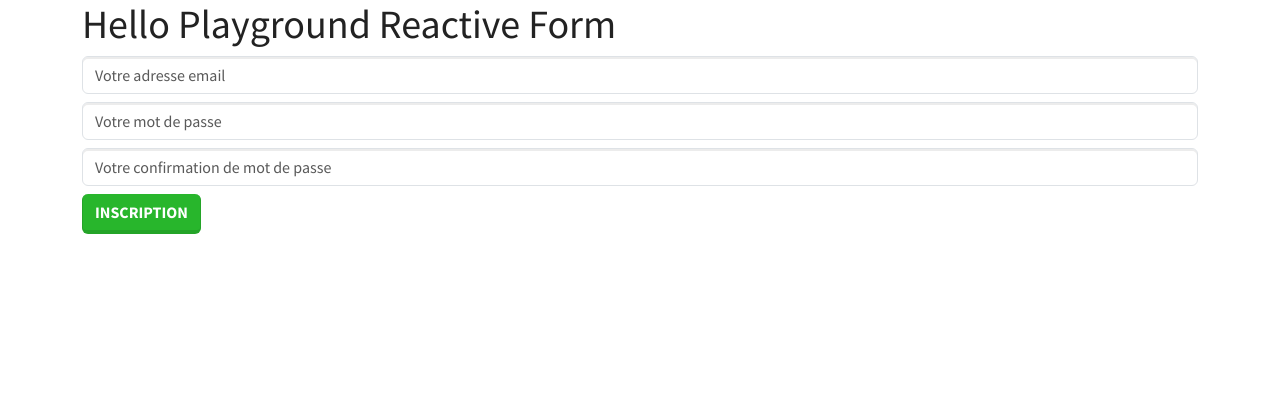
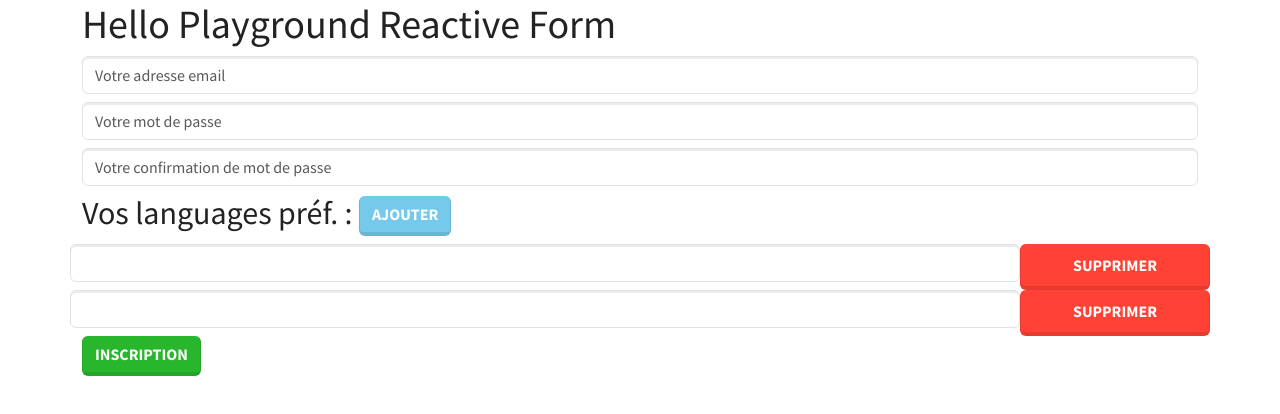
Before and after one commit to lechatgraphique/angular-avance, an Angular app: page / in a window 1280 px wide. Shown: the top 414 px of the page. Built offline with nearby package versions, Linux system fonts and the light colour scheme.

Commit message:
RF : Collections de champs avec FormArray

```diff
--- a/projects/playground/src/app/app.component.html
+++ b/projects/playground/src/app/app.component.html
@@ -48,6 +48,17 @@
       <small class="invalid-feedback" *ngIf="confirm.touched && confirm.hasError('minlength')">Doit avoir au minimum 3 caractères</small>
       <small class="invalid-feedback" *ngIf="confirm.touched && confirm.hasError('confirmPassword')">Mot de passe doit être identique</small>
     </div>
+    <h2>
+      Vos languages préf. :
+      <button type="button" class="btn btn-info" (click)="addLanguage()">Ajouter</button>
+    </h2>
+    <div class="alert alert-dismissible alert-primary" *ngIf="languages.controls.length === 0">
+      <strong>Oh snap!</strong> Vous n'avez pas de languages. Ajouter au moins deux languages
+    </div>
+    <div class="row" *ngFor="let language of languages.controls; let i = index">
+      <input [formControl]="language" class="form-control mb-2 col" type="text" name="{{language}}" id="{{language}}">
+      <button type="button" class="btn btn-danger col-2" (click)="languages.removeAt(i)">Supprimer</button>
+    </div>
     <button class="btn btn-success">Inscription</button>
   </form>
 </div>
--- a/projects/playground/src/app/app.component.ts
+++ b/projects/playground/src/app/app.component.ts
@@ -1,5 +1,13 @@
 import {Component} from '@angular/core';
-import {AbstractControl, AsyncValidatorFn, FormControl, FormGroup, ValidatorFn, Validators} from "@angular/forms";
+import {
+  AbstractControl,
+  AsyncValidatorFn,
+  FormArray,
+  FormControl,
+  FormGroup,
+  ValidatorFn,
+  Validators
+} from "@angular/forms";
 
 @Component({
   selector: 'app-root',
@@ -28,9 +36,19 @@ export class AppComponent {
       validators: [
         confirmPasswordValidator
       ]
-    })
+    }),
+    languages: new FormArray<FormControl>([
+      new FormControl(),
+      new FormControl()
+    ])
   });
 
+  addLanguage(): void {
+    this.languages.push(new FormControl());
+  }
+  get languages(): FormArray<FormControl> {
+    return this.inscription.controls.languages;
+  }
   get email(): FormControl {
     return this.inscription.controls.email;
   }
```
